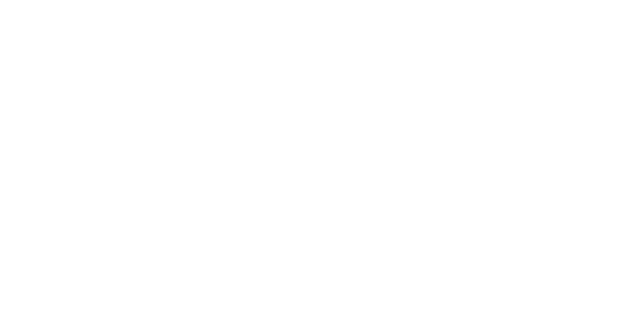
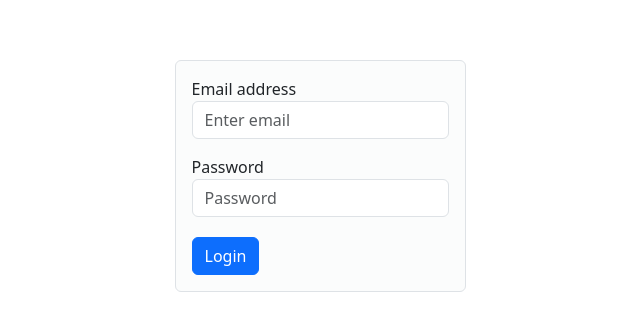
Before and after one commit to Nomijah/Vacation-Requester-WebApp, a React (Vite) app: page / in a window 1280 px wide. Shown: the part 224-554 px from the top of the page, without its empty margins (320-960 px from the left). Built offline with nearby package versions, Linux system fonts and the light colour scheme.

Commit message:
Login testing

```diff
--- a/package.json
+++ b/package.json
@@ -10,8 +10,10 @@
     "preview": "vite preview"
   },
   "dependencies": {
+    "axios": "^1.5.1",
     "bootstrap": "^5.3.2",
     "react": "^18.2.0",
+    "react-cookie": "^6.1.1",
     "react-dom": "^18.2.0"
   },
   "devDependencies": {
--- a/src/App.css
+++ b/src/App.css
@@ -0,0 +1,11 @@
+body {
+  /* background-image: url("https://www.wallpaperuse.com/wallp/25-256313_m.jpg"); */
+  background-position: center;
+  background-repeat: no-repeat;
+  background-size: cover;
+  display: flex;
+  justify-content: center;
+  align-items: center;
+  height: 100vh;
+  margin: 0;
+}
--- a/src/App.tsx
+++ b/src/App.tsx
@@ -1,12 +1,28 @@
-import './App.css'
+import "./App.css";
+import LoginContainer from "./login/LoginContainer";
+import { CookiesProvider, useCookies } from "react-cookie";
+import UserMain from "./userview/UserMain";
 
 function App() {
+  const [cookies, setCookie] = useCookies(["user"]);
+
+  function handleLogin(user: string) {
+    setCookie("user", user, { path: "/testcookie/" });
+  }
+
+  const handleClick = () => {
+    setCookie("user", null);
+  };
 
   return (
-    <>
-
-    </>
-  )
+    <CookiesProvider>
+      {cookies.user ? (
+        <UserMain user={cookies.user} onClick={handleClick} />
+      ) : (
+        <LoginContainer onLogin={handleLogin} />
+      )}
+    </CookiesProvider>
+  );
 }
 
-export default App
+export default App;
--- /dev/null
+++ b/src/apicalls/userLogin.ts
@@ -0,0 +1,15 @@
+import axios from 'axios';
+
+const userLogin = (loginCredentials : {email:string, password:string}) => {
+    axios.post(`https://localhost:7016/Authentication/Login`,
+    JSON.stringify(loginCredentials),
+    {headers:{"Content-Type": "application/json",}})
+    .then((res) => {
+        console.log(res);
+    })
+    .catch((err) => {
+            console.log(err);
+        })
+    };
+
+    export default userLogin;
--- /dev/null
+++ b/src/login/LoginContainer.tsx
@@ -0,0 +1,28 @@
+import React, { useState } from "react";
+import LoginForm from "./LoginForm";
+import userLogin from "../apicalls/userLogin";
+
+function LoginContainer({ onLogin }) {
+  const [formData, setFormData] = useState({ email: "", password: "" });
+
+  const handleChange = ({ target }: React.ChangeEvent<HTMLInputElement>) => {
+    const { name, value } = target;
+    setFormData({ ...formData, [name]: value });
+  };
+
+  const handleSubmit = (event: React.ChangeEvent<HTMLFormElement>) => {
+    event.preventDefault();
+    userLogin(formData);
+    onLogin(formData.email);
+  };
+
+  return (
+    <LoginForm
+      handleChange={handleChange}
+      formData={formData}
+      handleSubmit={handleSubmit}
+    />
+  );
+}
+
+export default LoginContainer;
--- /dev/null
+++ b/src/login/LoginForm.tsx
@@ -0,0 +1,46 @@
+function LoginForm({
+  handleSubmit,
+  handleChange,
+  formData,
+}: {
+  handleSubmit: (event: React.ChangeEvent<HTMLFormElement>) => void;
+  handleChange: (event: React.ChangeEvent<HTMLInputElement>) => void;
+  formData: { email: string; password: string };
+}) {
+  return (
+    <div className="border rounded bg-light bg-opacity-50">
+      <form onSubmit={handleSubmit}>
+        <div className="form-group m-3">
+          <label htmlFor="email">Email address</label>
+          <input
+            type="email"
+            className="form-control"
+            name="email"
+            id="email"
+            aria-describedby="emailHelp"
+            placeholder="Enter email"
+            value={formData.email}
+            onChange={handleChange}
+          />
+        </div>
+        <div className="form-group m-3">
+          <label htmlFor="password">Password</label>
+          <input
+            type="password"
+            className="form-control"
+            name="password"
+            id="password"
+            placeholder="Password"
+            value={formData.password}
+            onChange={handleChange}
+          />
+        </div>
+        <button type="submit" className="btn btn-primary m-3 mt-1">
+          Login
+        </button>
+      </form>
+    </div>
+  );
+}
+
+export default LoginForm;
--- /dev/null
+++ b/src/userview/UserMain.tsx
@@ -0,0 +1,14 @@
+import React from "react";
+
+function UserMain({ user, onClick }) {
+  return (
+    <>
+      <h1>Välkommen {user}</h1>
+      <button className="button-primary" onClick={onClick}>
+        Logga ut
+      </button>
+    </>
+  );
+}
+
+export default UserMain;
```
Also changed, not shown: 1 other file (tests, documents, lock files or other folders).
